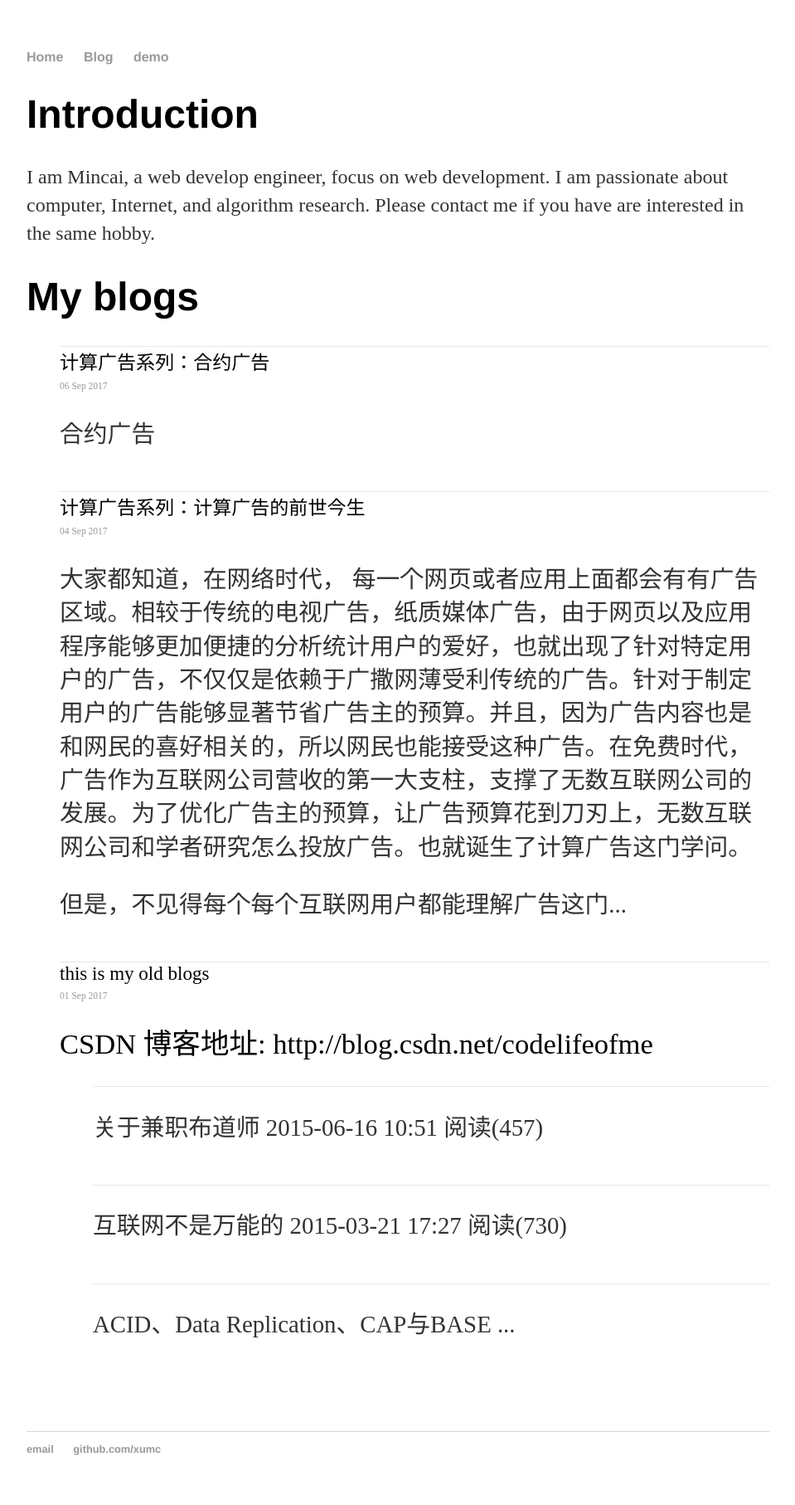
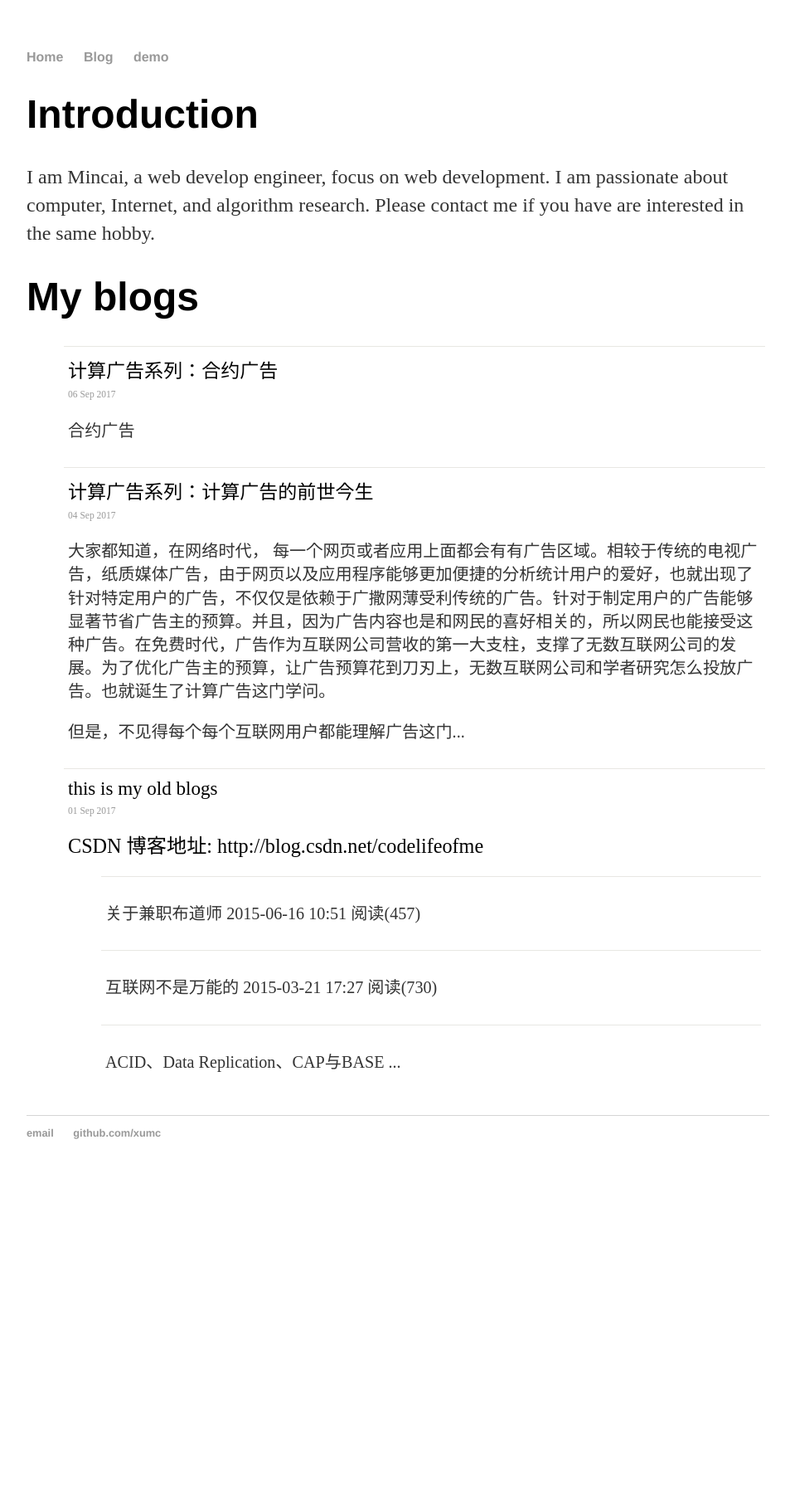
Before and after one commit to xumc/xumc.github.io, a Jekyll site: the page built from index.html, in a window 1280 px wide. Shown: the whole page at 83% size, without its empty margins (160-1119 px from the left). Built offline with Jekyll 4.4.1, drawn with Linux system fonts in a browser that asks for light colours; the list of posts is cut into pages by our own code; after the commit the page ends 1433 px from its top, so only the background shows below that.

```diff
--- a/css/main.css
+++ b/css/main.css
@@ -34,14 +34,14 @@
 }
 
 ul.posts {
-    margin: 20px auto 40px;
+    margin: 10px 5px;
     font-size: 1.2em;
 }
 
 ul.posts li {
+    padding: 10px 5px;
     list-style: none;
     border-top: 1px solid #e8e7e3;
-    padding-bottom: 20px;
 }
 
 ul.posts li a {
@@ -54,6 +54,6 @@
     font-size: 0.6em;
 }
 
-ul.posts li p.content {
+ul.posts li div.content {
     font-size: 0.7em;
 }
--- a/index.html
+++ b/index.html
@@ -18,7 +18,7 @@
         <a href="{{ post.url }}" title="{{ post.title }}">{{ post.title }}</a>
         <br />
         <span class="date">{{ post.date | date_to_string }}</span>
-        <p class="content">{{ post.content | truncate: 300 }}<p>
+        <div class="content">{{ post.content | truncate: 300 }}<div>
     </li>
   {% endfor %}
 </ul>
```
